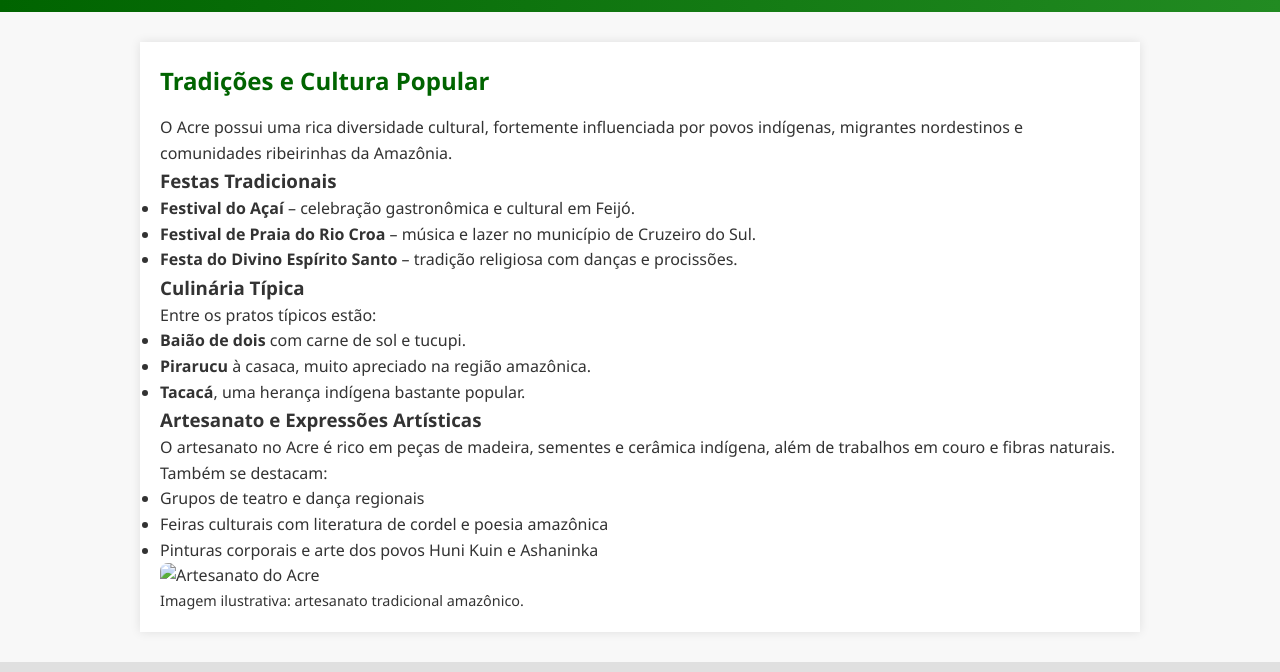
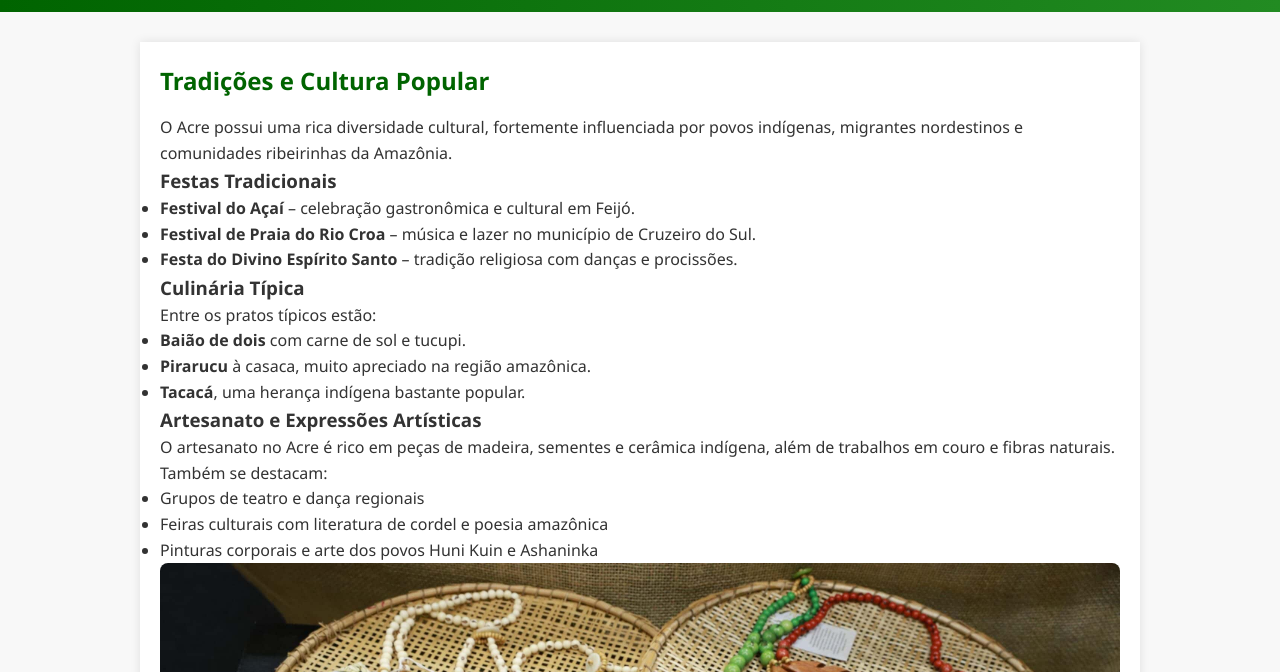
Before and after one commit to alifer2211/acre, a plain HTML site: page cultura.html in a window 1280 px wide. Shown: the part 128-800 px from the top of the page. Drawn offline with Linux system fonts and the light colour scheme.

Commit message:
Update cultura.html

```diff
--- a/cultura.html
+++ b/cultura.html
@@ -47,7 +47,7 @@
       <li>Pinturas corporais e arte dos povos Huni Kuin e Ashaninka</li>
     </ul>
 
-    <img src="../imagem/cultura.jpeg" alt="Artesanato do Acre">
+    <img src="cultura.jpeg" alt="Artesanato do Acre">
     <p style="font-size: 0.9em;">Imagem ilustrativa: artesanato tradicional amazônico.</p>
   </main>
 
```
